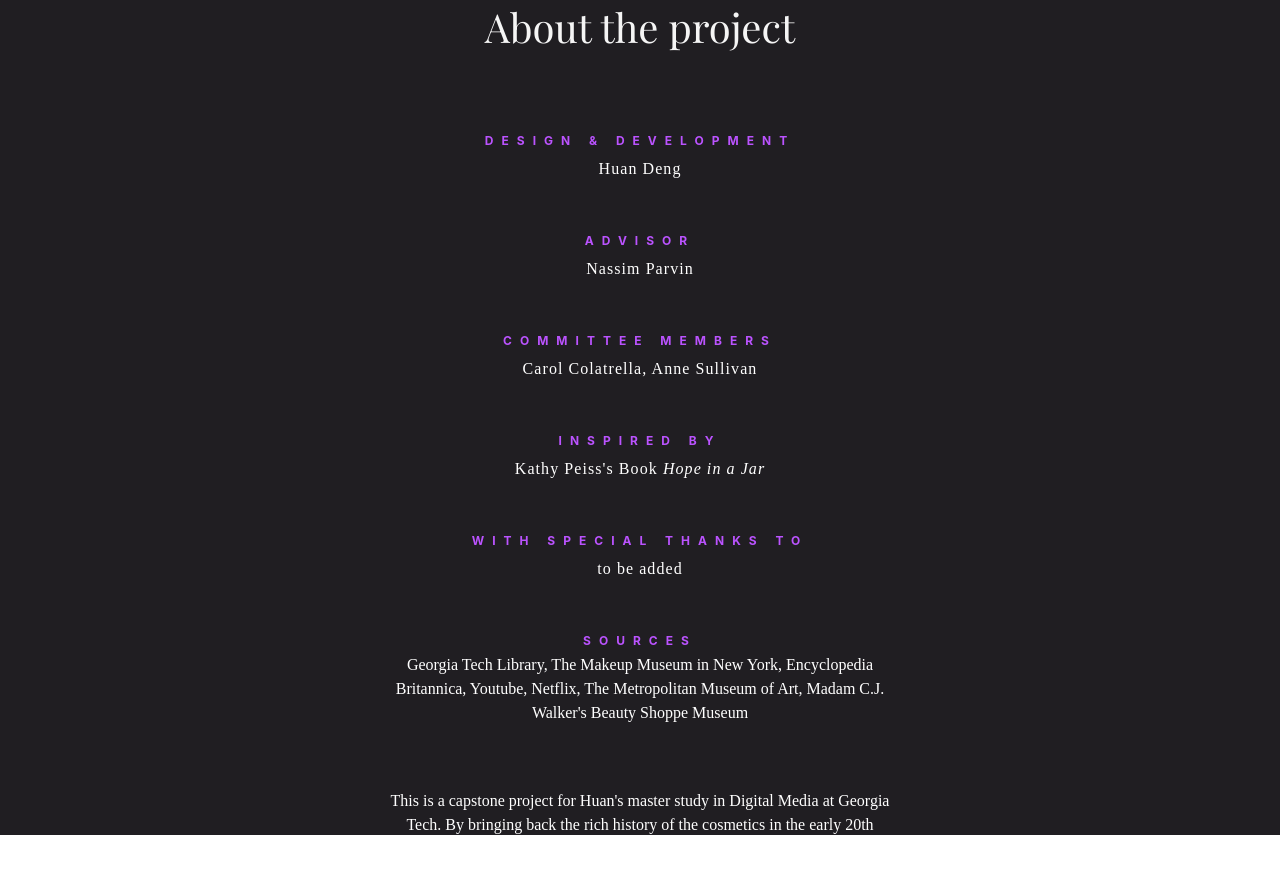
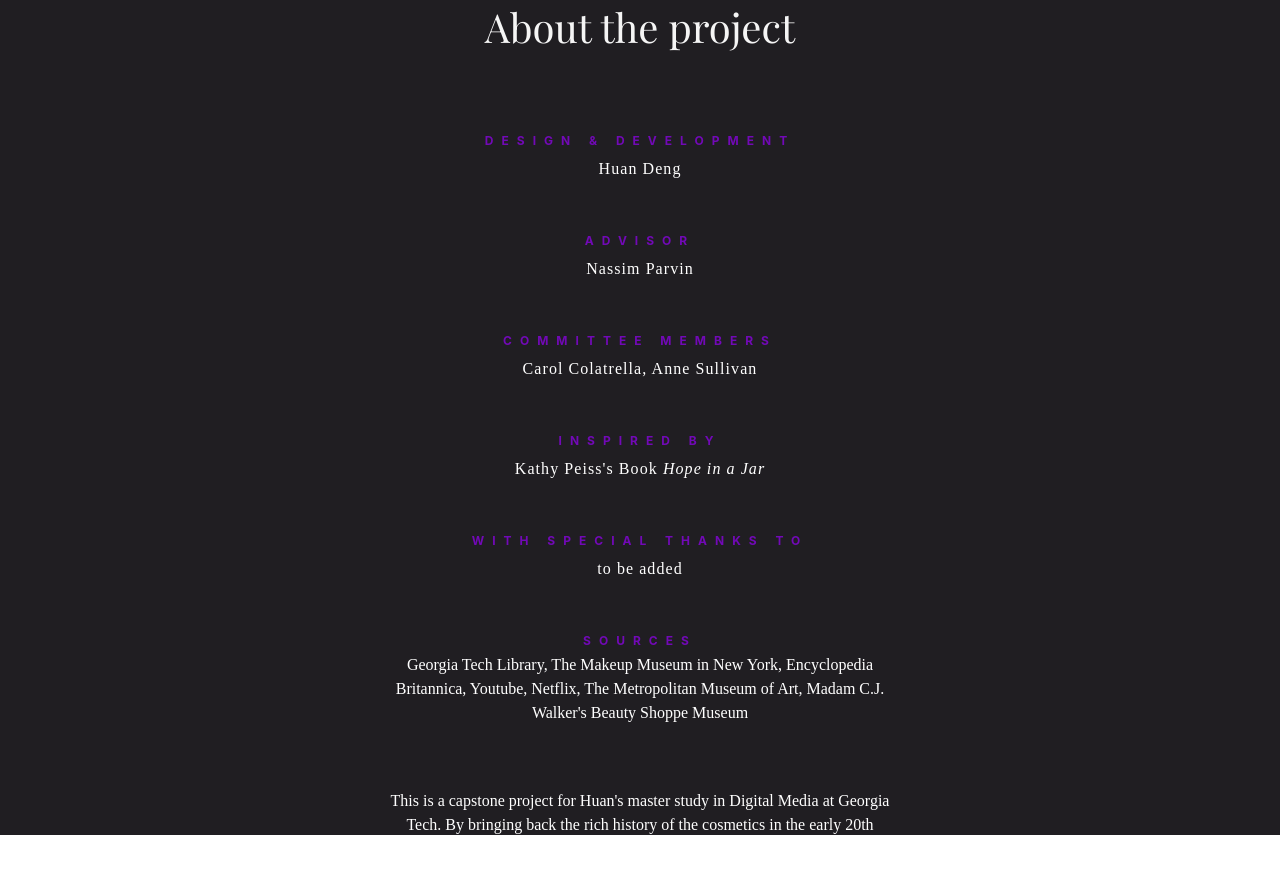
Before and after one commit to hdeng65/denghuan, a plain HTML site: page index.html in a window 1280 px wide. Shown: the part 6755-7640 px from the top of the page. Drawn offline with nearby package versions, Linux system fonts and the light colour scheme.

Commit message:
Revert "Update style.css"
This reverts commit 0827e8cca9bbe4889e986d75e091481efaea5ae2.

```diff
--- a/style.css
+++ b/style.css
@@ -882,7 +882,7 @@ hr.maxfactor-route2 {
 }
 
 h7 {
-    color: #BB53FF;
+    color: #7209B7;
     font-size: 12px;
     line-height: 1.5rem;
     font-style: normal;
```
